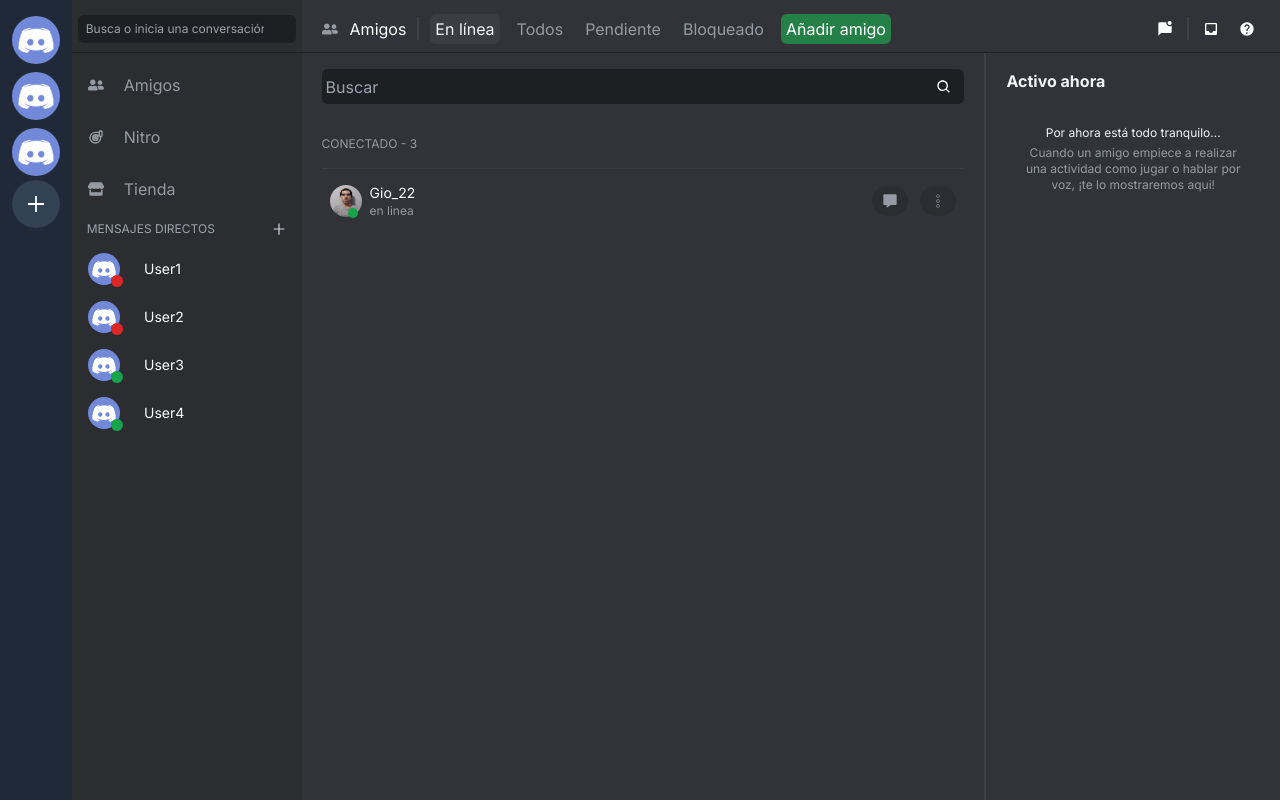
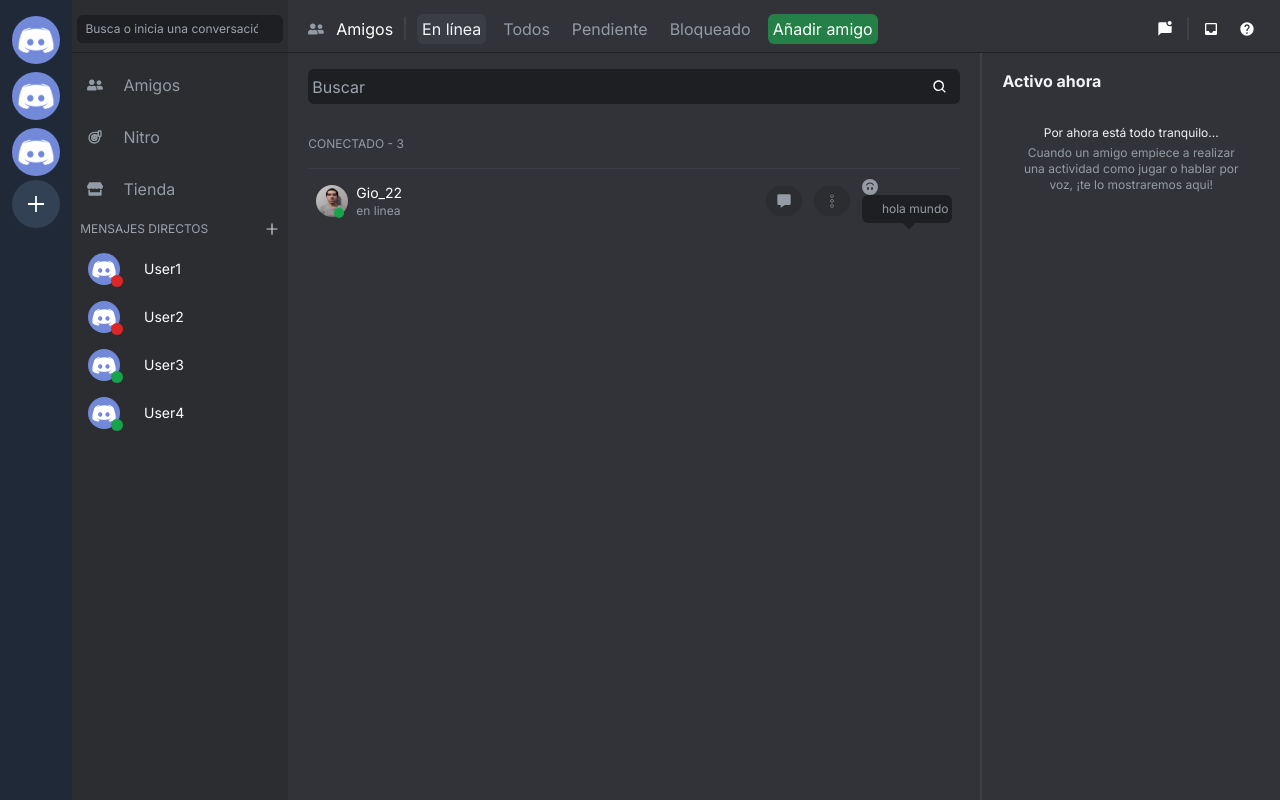
Before and after one commit to Lucho375/discord-clone, a Next.js app: page /friends in a window 1280 px wide. Built offline with nearby package versions, Linux system fonts and the light colour scheme.

Commit message:
creating the Viñeta component

```diff
--- /dev/null
+++ b/app/ui/Icon.tsx
@@ -0,0 +1,17 @@
+'use client'
+import { ReactElement, useState } from 'react'
+import Viñeta from './Viñeta'
+import { BsFillEmojiSmileUpsideDownFill } from 'react-icons/bs'
+
+interface IIconProps {
+  icon?: ReactElement
+}
+export default function Icon({ icon = <BsFillEmojiSmileUpsideDownFill /> }: IIconProps) {
+  const [onHover, setHover] = useState(false)
+  return (
+    <div className="" onMouseEnter={() => setHover(true)} onMouseLeave={() => setHover(false)}>
+      {icon}
+      <Viñeta />
+    </div>
+  )
+}
--- a/app/ui/UserItem.tsx
+++ b/app/ui/UserItem.tsx
@@ -5,6 +5,7 @@
 import { CiMenuKebab } from 'react-icons/ci'
 import NavButton from './navigationbutton'
 import { useRouter } from 'next/navigation'
+import Icon from './Icon'
 interface IListItemProps {
   status?: 'en linea' | 'ausente' | 'no molestar' | 'invisible'
   avatar?: string
@@ -58,6 +59,7 @@
           icon={<CiMenuKebab />}
           className={['bg-[#2b2d31] rounded-full hover:text-[#f2f4f7] w-9 h-9']}
         />
+        <Icon />
       </div>
     </a>
   )
--- /dev/null
+++ b/app/ui/Viñeta.tsx
@@ -0,0 +1,11 @@
+interface IViñetaProps {
+  text?: string
+}
+export default function Viñeta({ text = 'hola mundo' }: IViñetaProps) {
+  return (
+    <div className="bg-[#1e1f22] w-auto h-7 rounded-md p-1 flex justify-center items-center">
+      <span className="bg-[#1e1f22] w-4 h-4 rotate-45 relative top-[9px] left-[35px]"></span>
+      <p className="text-xs z-10">{text}</p>
+    </div>
+  )
+}
```
